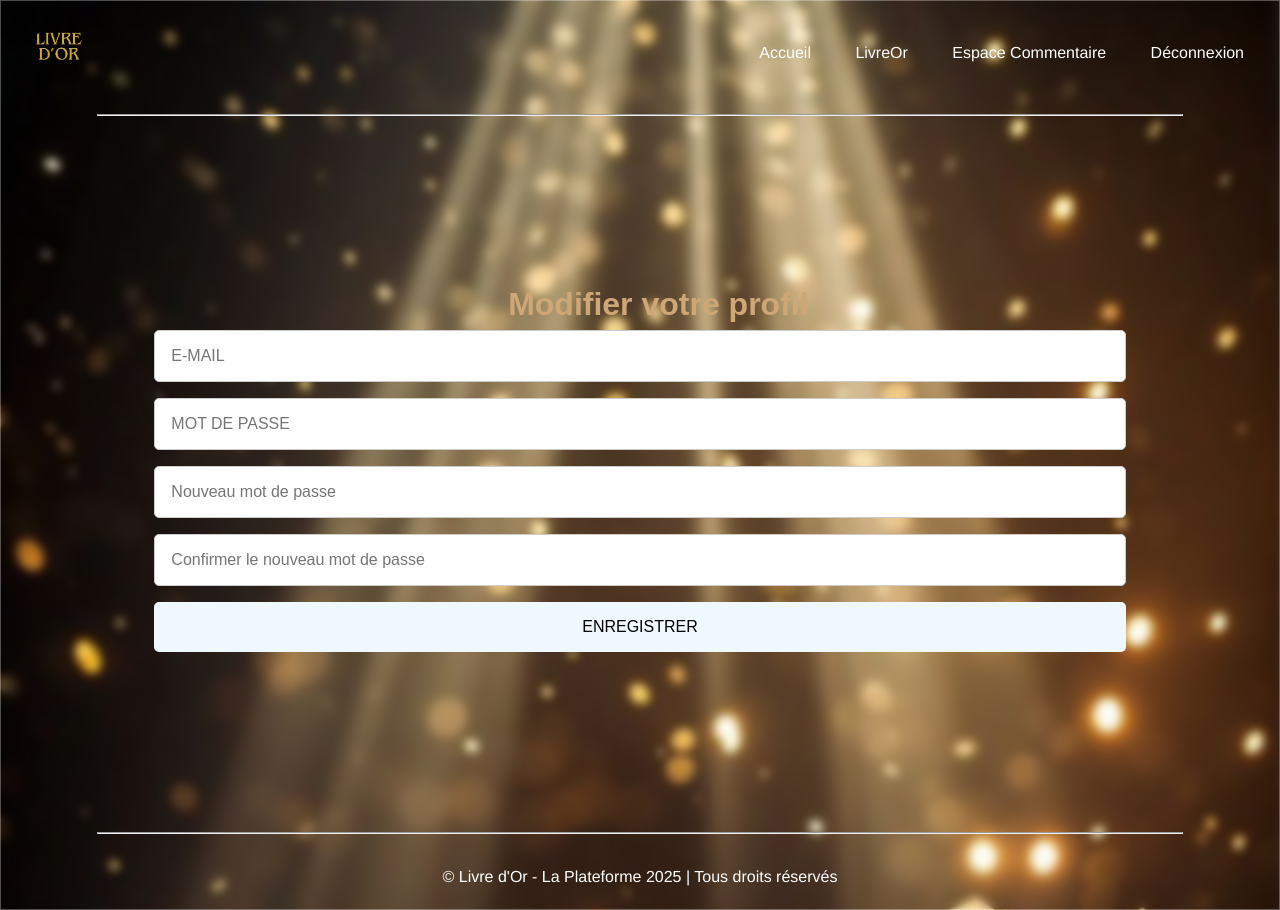
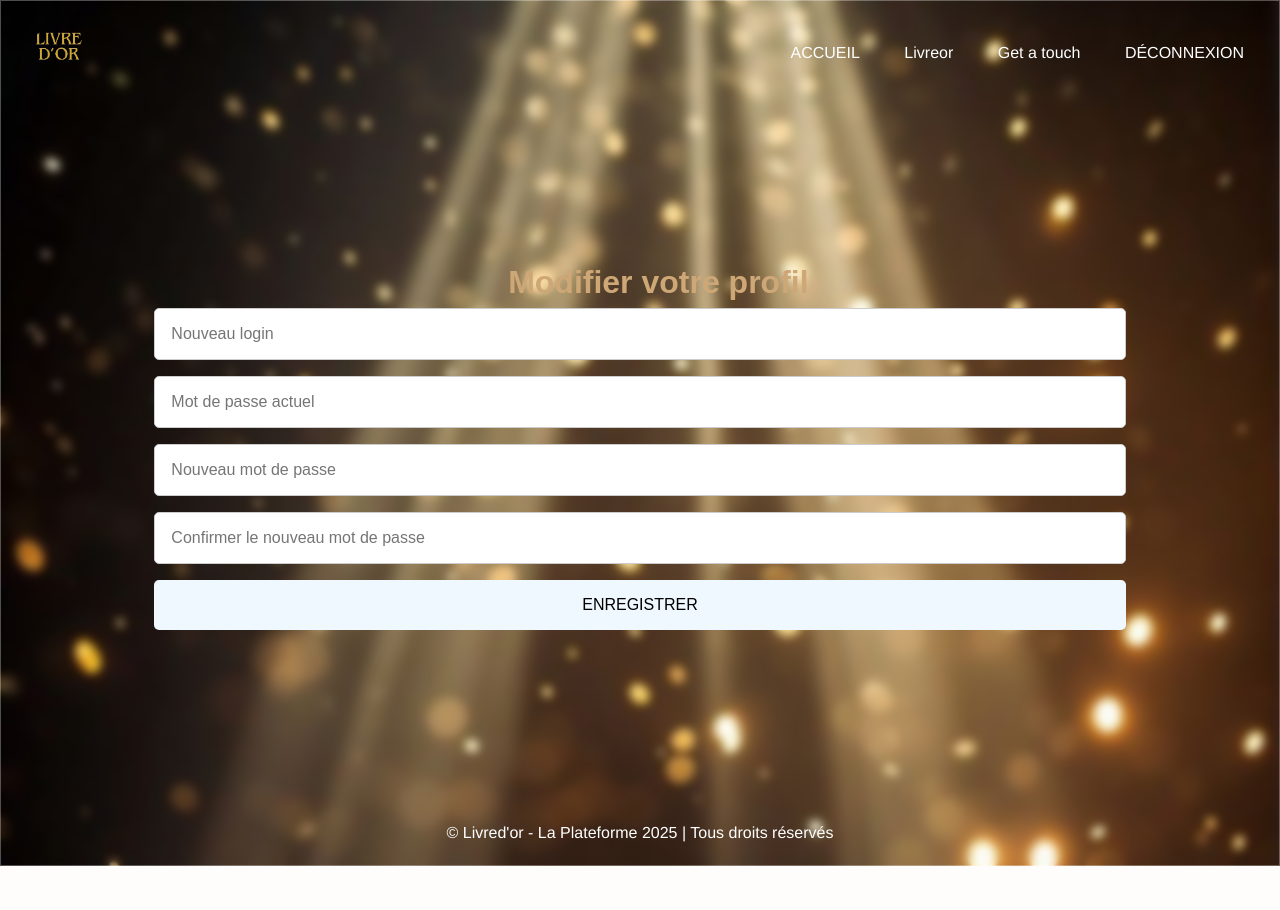
Before and after one commit to ines-charfi/livreor, a PHP site: page /modification.php in a window 1280 px wide. After the commit the page ends 866 px from the top, so only its background shows below. Run offline with PHP 8.4, Linux system fonts and the light colour scheme.

Commit message:
Add files via upload

```diff
--- a/modification.php
+++ b/modification.php
@@ -1,9 +1,51 @@
+<?php
+session_start();
+require_once './classes/Db.php';
+require_once './classes/User.php';
+
+$userObj = new User();
+$message = '';
+
+if ($_SERVER['REQUEST_METHOD'] == 'POST') {
+    $new_login = $_POST['login'];
+    $current_password = $_POST['current_password'];
+    $new_password = $_POST['new_password'];
+    $confirm_password = $_POST['confirm_password'];
+
+    // Get current user
+    $user_id = $_SESSION['id_user'];
+    $user = $userObj->getUserById($user_id);
+
+    // Validate inputs
+    if (empty($current_password)) {
+        $message = "Le mot de passe actuel est obligatoire.";
+    } elseif (!$userObj->verifyPassword($user, $current_password)) {
+        $message = "Mot de passe actuel incorrect.";
+    } elseif (!empty($new_password) && $new_password !== $confirm_password) {
+        $message = "Les nouveaux mots de passe ne correspondent pas.";
+    } elseif (!empty($new_password) && strlen($new_password) < 8) {
+        $message = "Le nouveau mot de passe doit contenir au moins 8 caractères.";
+    } else {
+        // Update profile
+        if ($userObj->updateProfile($user_id, $new_login, $new_password)) {
+            $message = "Profil mis à jour avec succès!";
+            // Update session login if changed
+            if ($new_login !== $user['login']) {
+                $_SESSION['login'] = $new_login;
+            }
+        } else {
+            $message = "Erreur lors de la mise à jour du profil. Vérifiez vos informations.";
+        }
+    }
+}
+?>
+
 <!DOCTYPE html>
-<html lang="fr">
+<html lang="en">
 <head>
     <meta charset="UTF-8">
     <meta name="viewport" content="width=device-width, initial-scale=1.0">
-    <title>Document</title>
+    <title>Modification du profil</title>
     <link rel="stylesheet" href="css/styles.css">
 </head>
 <body>
@@ -11,23 +53,22 @@
         <div class="logo">
             <img src="images/logo.png" alt="Logo livreor">
         </div>
-        <div class="header-content">
-            <div class="auth-buttons">
-                <a href="index.php">Accueil</a>
-                <a href="livreor.php">LivreOr</a>
-                <a href="post_message.php">Espace Commentaire</a>
-                <a href="logout.php">Déconnexion</a>
-            </div>
-        </div>
+        <nav>
+            <a href="index.php">ACCUEIL</a>
+            <a href="livreor.php">Livreor</a>
+            <a href="post_message.php">Get a touch</a>
+            <a href="logout.php">DÉCONNEXION</a>
+        </nav>
     </header>
-    <hr>
-
     <main>
         <h1>Modifier votre profil</h1>
-        <div>
-            <form class="form-container">
-                <input type="email" placeholder="E-MAIL" required>
-                <input type="password" placeholder="MOT DE PASSE" required>
+        <?php if (!empty($message)): ?>
+            <div class="message"><?php echo $message; ?></div>
+        <?php endif; ?>
+        <div class="form-container">
+            <form method="POST" action="">
+                <input type="text" name="login" placeholder="Nouveau login" value="<?php echo isset($user['login']) ? htmlspecialchars($user['login']) : ''; ?>">
+                <input type="password" name="current_password" placeholder="Mot de passe actuel" required>
                 <input type="password" name="new_password" placeholder="Nouveau mot de passe">
                 <input type="password" name="confirm_password" placeholder="Confirmer le nouveau mot de passe">
                 <button type="submit">ENREGISTRER</button>
@@ -35,9 +76,8 @@
         </div>
     </main>
 
-    <hr>
     <footer>
-        <p>© Livre d'Or - La Plateforme 2025  | Tous droits réservés</p>
+        <p>© Livred'or - La Plateforme 2025  | Tous droits réservés</p>
     </footer>
 </body>
 </html>
```
